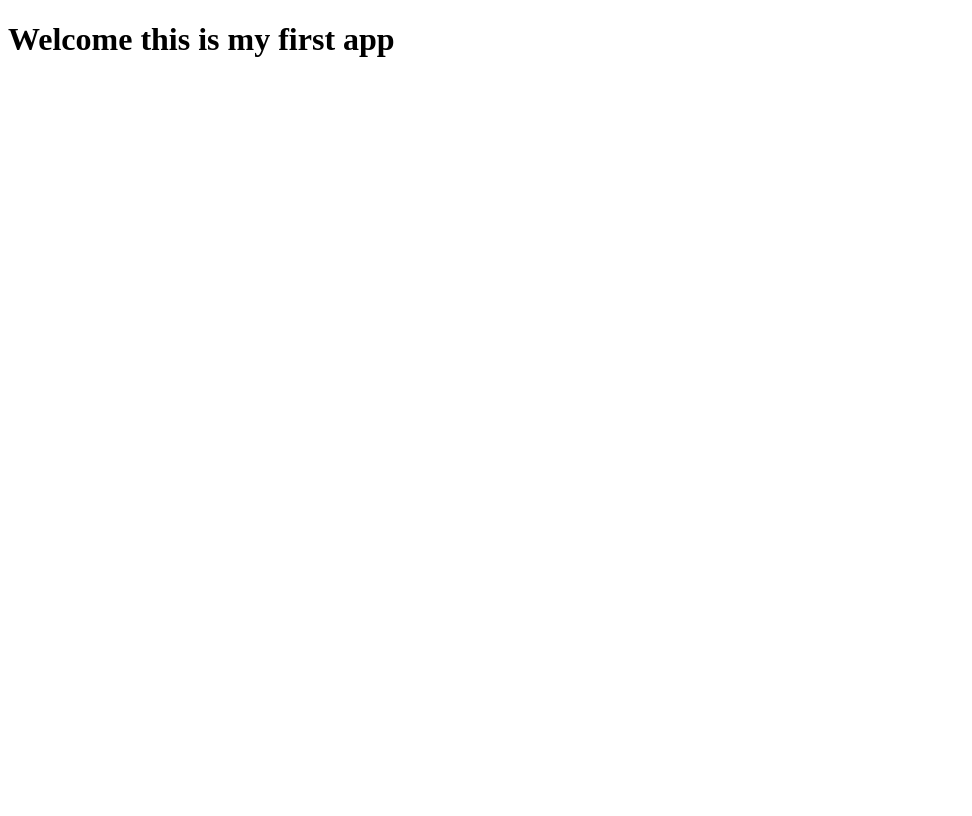
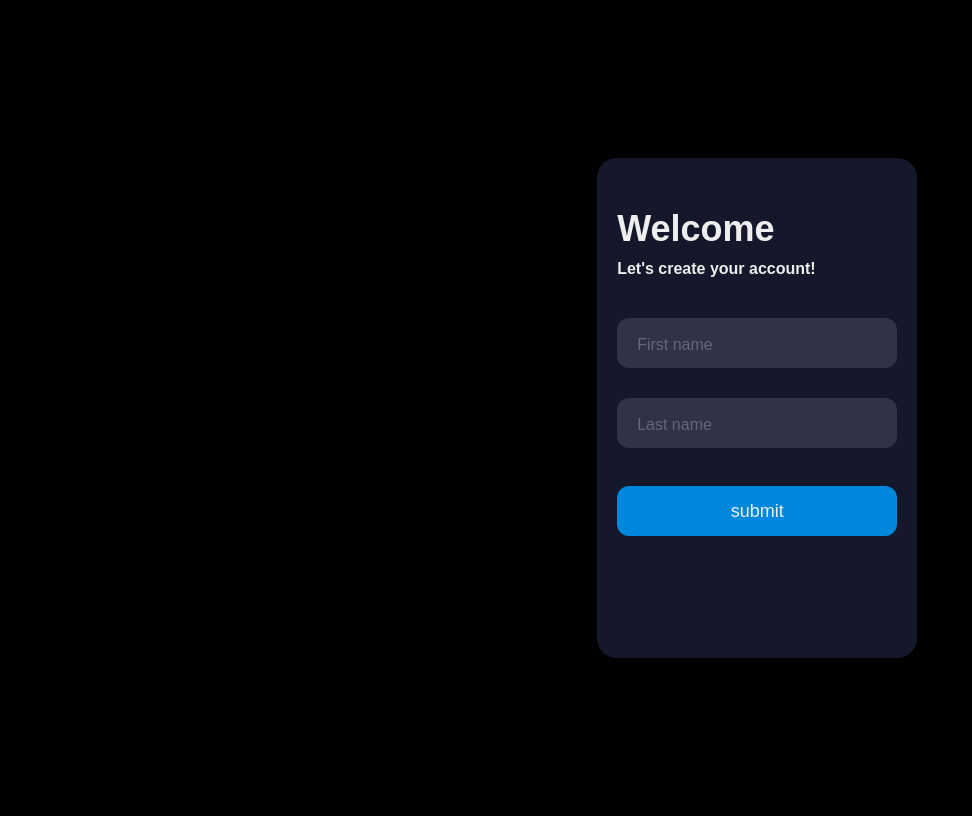
Before and after one commit to sakthiananthan/course, a Flask app: page / in a window 1280 px wide. Shown: the whole page, without its empty margins (0-972 px from the left). Before the commit the page ends 57 px from the top, so only its background shows below. Run offline with Flask 2, Linux system fonts and the light colour scheme.

Commit message:
adding app features

```diff
--- a/my_app/application/app.py
+++ b/my_app/application/app.py
@@ -6,3 +6,11 @@ app = Flask(__name__)
 @app.route('/')
 def main():
     return render_template('hompage.html')
+
+
+@app.route('/hello', methods=['POST'])
+def hello():
+    first_name = request.form['first_name']
+    last_name = request.form['last_name']
+    return render_template('welcome.html', first_name=first_name,last_name=last_name)
+    # return f'Hello {first_name} {last_name} have fun learning python <br/> <a href="/">Back Home</a>'
--- /dev/null
+++ b/my_app/application/static/homepage.css
@@ -0,0 +1,123 @@
+body {
+    align-items: center;
+    background-color: #000;
+    display: flex;
+    justify-content: center;
+    height: 100vh;
+  }
+
+  .form {
+    background-color: #15172b;
+    border-radius: 20px;
+    box-sizing: border-box;
+    height: 500px;
+    padding: 20px;
+    width: 320px;
+  }
+
+  .title {
+    color: #eee;
+    font-family: sans-serif;
+    font-size: 36px;
+    font-weight: 600;
+    margin-top: 30px;
+  }
+
+  .subtitle {
+    color: #eee;
+    font-family: sans-serif;
+    font-size: 16px;
+    font-weight: 600;
+    margin-top: 10px;
+  }
+
+  .input-container {
+    height: 50px;
+    position: relative;
+    width: 100%;
+  }
+
+  .ic1 {
+    margin-top: 40px;
+  }
+
+  .ic2 {
+    margin-top: 30px;
+  }
+
+  .input {
+    background-color: #303245;
+    border-radius: 12px;
+    border: 0;
+    box-sizing: border-box;
+    color: #eee;
+    font-size: 18px;
+    height: 100%;
+    outline: 0;
+    padding: 4px 20px 0;
+    width: 100%;
+  }
+
+  .cut {
+    background-color: #15172b;
+    border-radius: 10px;
+    height: 20px;
+    left: 20px;
+    position: absolute;
+    top: -20px;
+    transform: translateY(0);
+    transition: transform 200ms;
+    width: 76px;
+  }
+
+  .cut-short {
+    width: 50px;
+  }
+
+  .input:focus ~ .cut,
+  .input:not(:placeholder-shown) ~ .cut {
+    transform: translateY(8px);
+  }
+
+  .placeholder {
+    color: #65657b;
+    font-family: sans-serif;
+    left: 20px;
+    line-height: 14px;
+    pointer-events: none;
+    position: absolute;
+    transform-origin: 0 50%;
+    transition: transform 200ms, color 200ms;
+    top: 20px;
+  }
+
+  .input:focus ~ .placeholder,
+  .input:not(:placeholder-shown) ~ .placeholder {
+    transform: translateY(-30px) translateX(10px) scale(0.75);
+  }
+
+  .input:not(:placeholder-shown) ~ .placeholder {
+    color: #808097;
+  }
+
+  .input:focus ~ .placeholder {
+    color: #dc2f55;
+  }
+
+  .submit {
+    background-color: #08d;
+    border-radius: 12px;
+    border: 0;
+    box-sizing: border-box;
+    color: #eee;
+    cursor: pointer;
+    font-size: 18px;
+    height: 50px;
+    margin-top: 38px;
+    text-align: center;
+    width: 100%;
+  }
+
+  .submit:active {
+    background-color: #06b;
+  }
--- a/my_app/application/templates/hompage.html
+++ b/my_app/application/templates/hompage.html
@@ -1,12 +1,35 @@
 <!DOCTYPE html>
-<html lang="en" dir="ltr">
+<html>
     <head>
-        <meta charset="utf-8">
+        <link rel="stylesheet" type="text/css" href="static/homepage.css">
         <title>
-            Home Page
+            Python form
         </title>
     </head>
     <body>
-        <h1>Welcome this is my first app</h1>
+        <h3>
+            Study
+        </h3>
+        <p>
+            At my class we learn Python.<br>
+            This is a small example:<br>
+            <form action="/hello" method="post">
+                <div class="form">
+                    <div class="title">Welcome</div>
+                    <div class="subtitle">Let's create your account!</div>
+                    <div class="input-container ic1">
+                      <input id="firstname" class="input" type="text" name="first_name" placeholder=" " />
+                      <div class="cut"></div>
+                      <label for="firstname" class="placeholder">First name</label>
+                    </div>
+                    <div class="input-container ic2">
+                      <input id="lastname" class="input" type="text" name="last_name" placeholder=" " />
+                      <div class="cut"></div>
+                      <label for="lastname" class="placeholder">Last name</label>
+                    </div>
+                    <button type="text" class="submit">submit</button>
+                  </div>
+            </form>
+        </p>
     </body>
 </html>
```
Also changed, not shown: my_app/application/static/welcome.css (added, +8 -0 lines), my_app/application/templates/welcome.html (added, +15 -0 lines).
